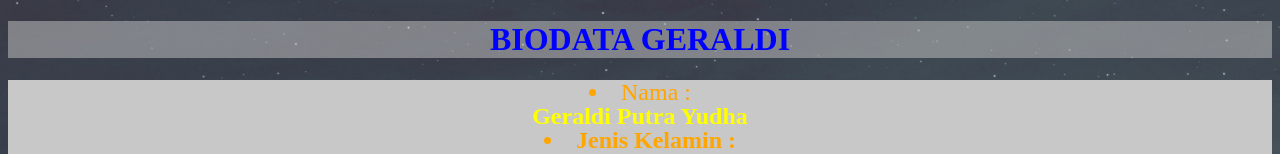
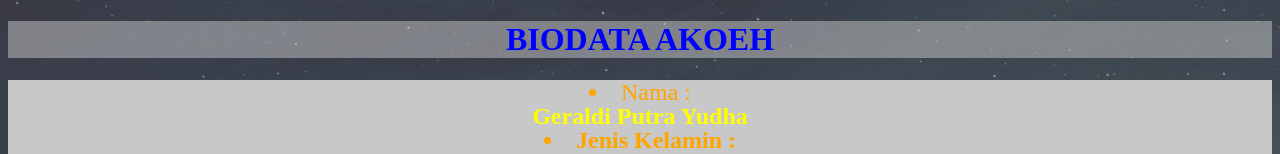
Before and after one commit to geraldipy/geraldipy.github.io, a plain HTML site: page index.html in a window 1280 px wide. Shown: the top 154 px of the page. Drawn offline with Linux system fonts and the light colour scheme.

Commit message:
Update index.html

```diff
--- a/index.html
+++ b/index.html
@@ -4,7 +4,7 @@
 	<title>Biodata Abdi</title>
 </head>
 <body>
-	<h1 style="color: blue;background-color: rgba(200,200,200,0.5);">BIODATA GERALDI</h1>
+	<h1 style="color: blue;background-color: rgba(200,200,200,0.5);">BIODATA AKOEH</h1>
 		<div class="a">
 			<li>Nama :</li><strong>Geraldi Putra Yudha
 			<li>Jenis Kelamin :</li>Laki -laki
```
